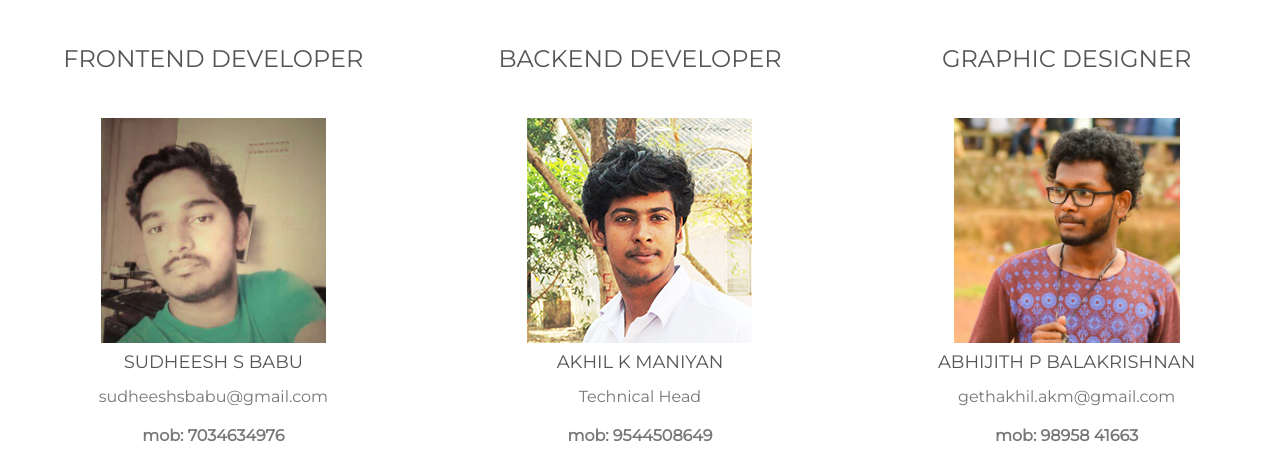
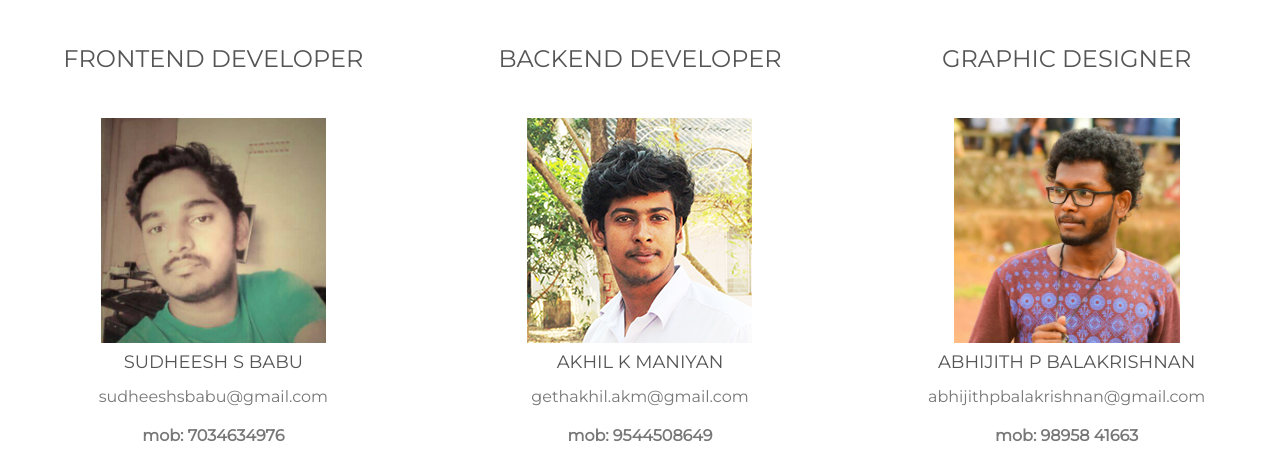
Before and after one commit to sudheeshsasuke/Daksha, a plain HTML site: page WebsiteTeam.html in a window 1280 px wide. Shown: the part 1244-1703 px from the top of the page. Drawn offline with nearby package versions, Linux system fonts and the light colour scheme.

Commit message:
small chane

```diff
--- a/WebsiteTeam.html
+++ b/WebsiteTeam.html
@@ -140,7 +140,7 @@ ul.social-buttons li a:active {
 		<img id="myImg" src="img/team/akhil.jpg" alt="maniyan" >
 
 				<h4>AKHIL K MANIYAN</h4>
-								<p class="text-muted">Technical Head</p>
+								<p class="text-muted">gethakhil.akm@gmail.com</p>
 								<p class="text-muted"><b>mob: 9544508649</b></p>
 								<ul class="list-inline social-buttons">
 									<li><a href="tel:9544508649"><i class="fa fa-whatsapp"></i></a>
@@ -157,7 +157,7 @@ ul.social-buttons li a:active {
 		<img id="myImg" src="img/team/balu.jpg" alt="sud" >
 
 				<h4>ABHIJITH P BALAKRISHNAN</h4>
-								<p class="text-muted">gethakhil.akm@gmail.com</p>
+								<p class="text-muted">abhijithpbalakrishnan@gmail.com</p>
 								<p class="text-muted"><b>mob: 98958 41663</b></p>
 								<ul class="list-inline social-buttons">
 									<li><a href="tel:9895841663"><i class="fa fa-whatsapp"></i></a>
```
